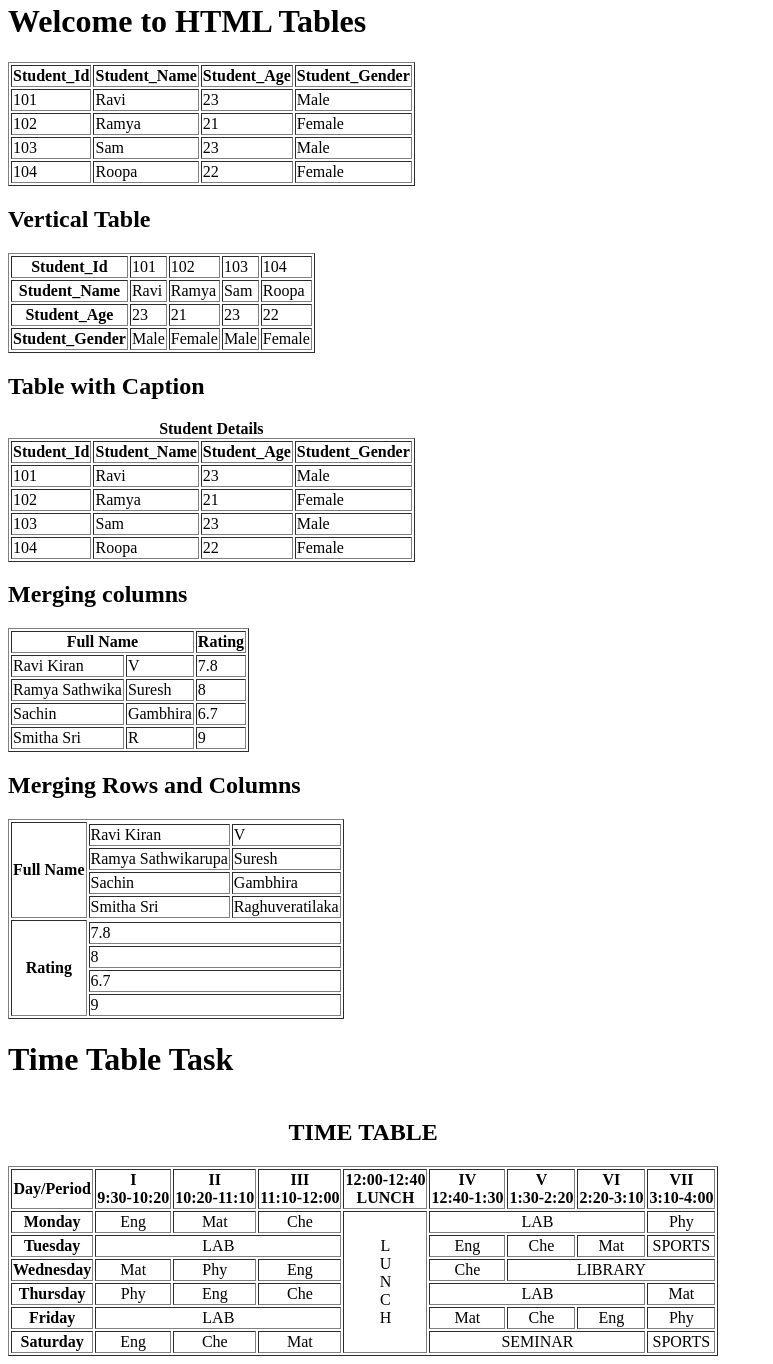
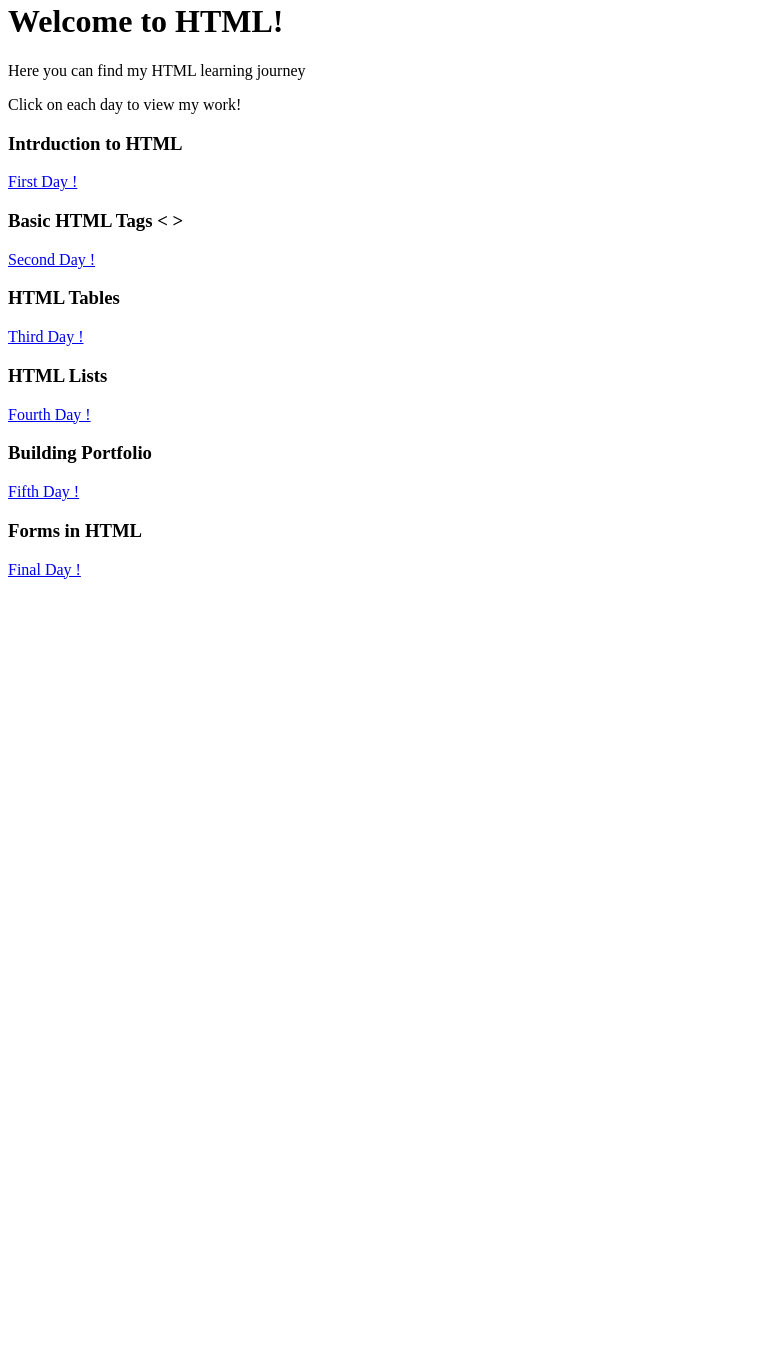
Before and after one commit to Shakthiindra/112_HTML, a plain HTML site: page index.html in a window 1280 px wide. Shown: the part 18-1382 px from the top of the page, without its empty margins (0-773 px from the left). After the commit the page ends 800 px from the top, so only its background shows below. Drawn offline with Linux system fonts and the light colour scheme.

Commit message:
Add files via upload

```diff
--- a/index.html
+++ b/index.html
@@ -1,267 +1,49 @@
-<!DOCTYPE html>
+<!doctype html>
 <html lang="en">
-<head>
-    <meta charset="UTF-8">
-    <meta name="viewport" content="width=device-width, initial-scale=1.0">
-    <title>Boom!</title>
-    <style>
-        .mid{
-            text-align: center;
-        }
-    </style>
-</head>
-<body>
-    <h1>Welcome to HTML Tables</h1>
+  <head>
+    <meta charset="UTF-8" />
+    <meta name="viewport" content="width=device-width, initial-scale=1.0" />
+    <title>HTML !</title>
+  </head>
+  <body>
 
-    <table border>
-        <tr>
-            <th>Student_Id</th>
-            <th>Student_Name</th>
-            <th>Student_Age</th>
-            <th>Student_Gender</th>
-        </tr>
+    <h1>Welcome to HTML!</h1>
+    <p>Here you can find my HTML learning journey</p>
+    <p>Click on each day to view my work!</p>
 
-        <tr>
-            <td>101</td>
-            <td>Ravi</td>
-            <td>23</td>
-            <td>Male</td>
-        </tr>
+    <div>
+      <h3>Intrduction to HTML</h3>
+      <a href="/Day1/index.html">First Day !</a>
+      <br />
+    </div>
 
-        <tr>
-            <td>102</td>
-            <td>Ramya</td>
-            <td>21</td>
-            <td>Female</td>
-        </tr>
+    <div>
+      <h3>Basic HTML Tags < ></h3>
+      <a href="/Day2/index.html">Second Day !</a>
+      <br />
+    </div>
 
-        <tr>
-            <td>103</td>
-            <td>Sam</td>
-            <td>23</td>
-            <td>Male</td>
-        </tr>
+    <div>
+        <h3>HTML Tables</h3>
+    <a href="/Day3/index.html">Third Day !</a>
+    <br />
+    </div>
 
-        <tr>
-            <td>104</td>
-            <td>Roopa</td>
-            <td>22</td>
-            <td>Female</td>
-        </tr>
+    <div>
+        <h3>HTML Lists</h3>
+    <a href="/Day4/index.html">Fourth Day !</a>
+    <br />
+    </div>
 
-    </table>
+    <div>
+        <h3>Building Portfolio</h3>
+    <a href="/Day5/index.html">Fifth Day !</a>
+    <br />
+    </div>
 
-    <h2>Vertical Table</h2>
-
-    <table border>
-        <tr>
-            <th>Student_Id</th>
-            <td>101</td>
-            <td>102</td>
-            <td>103</td>
-            <td>104</td>
-        </tr>
-
-        <tr>
-            <th>Student_Name</th>
-            <td>Ravi</td>
-            <td>Ramya</td>
-            <td>Sam</td>
-            <td>Roopa</td>
-        </tr>
-
-        <tr>
-            <th>Student_Age</th>
-            <td>23</td>
-            <td>21</td>
-            <td>23</td>
-            <td>22</td>
-        </tr>
-
-        <tr>
-            <th>Student_Gender</th>
-            <td>Male</td>
-            <td>Female</td>
-            <td>Male</td>
-            <td>Female</td>
-        </tr>
-
-    </table>
-
-    <h2>Table with Caption</h2>
-
-    <table border>
-        <caption><b>Student Details</b></caption>
-        <tr>
-            <th>Student_Id</th>
-            <th>Student_Name</th>
-            <th>Student_Age</th>
-            <th>Student_Gender</th>
-        </tr>
-
-        <tr>
-            <td>101</td>
-            <td>Ravi</td>
-            <td>23</td>
-            <td>Male</td>
-        </tr>
-
-        <tr>
-            <td>102</td>
-            <td>Ramya</td>
-            <td>21</td>
-            <td>Female</td>
-        </tr>
-
-        <tr>
-            <td>103</td>
-            <td>Sam</td>
-            <td>23</td>
-            <td>Male</td>
-        </tr>
-
-        <tr>
-            <td>104</td>
-            <td>Roopa</td>
-            <td>22</td>
-            <td>Female</td>
-        </tr>
-
-    </table>
-
-    <h2>Merging columns</h2>
-
-    <table border>
-        <tr>
-            <th colspan="2">Full Name</th>
-            <th>Rating</th>
-        </tr>
-        <tr>
-            <td>Ravi Kiran</td>
-            <td>V</td>
-            <td>7.8</td>
-        </tr>
-        <tr>
-            <td>Ramya Sathwika</td>
-            <td>Suresh</td>
-            <td>8</td>
-        </tr>
-        <tr>
-            <td>Sachin</td>
-            <td>Gambhira</td>
-            <td>6.7</td>
-        </tr>
-        <tr>
-            <td>Smitha Sri</td>
-            <td>R</td>
-            <td>9</td>
-        </tr>
-    </table>
-
-    <h2>Merging Rows and Columns</h2>
-
-    <table border>
-        <tr>
-            <th rowspan="5">Full Name</th>
-        </tr>
-        <tr>
-            <td>Ravi Kiran</td>
-            <td>V</td>
-        </tr>
-        <tr>
-            <td>Ramya Sathwikarupa</td>
-            <td>Suresh</td>
-        </tr>
-        <tr>
-            <td>Sachin</td>
-            <td>Gambhira</td>
-        </tr>
-        <tr>
-            <td>Smitha Sri</td>
-            <td>Raghuveratilaka</td>
-        </tr>
-        <tr>
-            <th rowspan="5">Rating</th>
-        </tr>
-        <tr>
-            <td colspan="2">7.8</td>
-        </tr>
-        <tr>
-            <td colspan="2">8</td>
-        </tr>
-        <tr>
-            <td colspan="2">6.7</td>
-        </tr>
-        <tr>
-            <td colspan="2">9</td>
-        </tr>
-    </table>
-
-    <h1>Time Table Task</h1>
-
-    <table border class="mid">
-        <caption><h2><b>TIME TABLE</b></h2</caption>
-        <tr>
-            <th>Day/Period</th>
-            <th>I<br>9:30-10:20</th>
-            <th>II <br>10:20-11:10</th>
-            <th>III <br>11:10-12:00</th>
-            <th>12:00-12:40 <br>LUNCH</th>
-            <th>IV <br>12:40-1:30</th>
-            <th>V <br>1:30-2:20</th>
-            <th>VI <br>2:20-3:10</th>
-            <th>VII <br>3:10-4:00</th>
-        </tr>
-        <tr>
-            <th>Monday</th>
-            <td>Eng</td>
-            <td>Mat</td>
-            <td>Che</td>
-            <td rowspan="6">L<br>U<br>N<br>C<br>H</td>
-            <td colspan="3">LAB</td>
-            <td>Phy</td>
-        </tr>
-        <tr>
-            <th>Tuesday</th>
-            <td colspan="3">LAB</td>
-            <td>Eng</td>
-            <td>Che</td>
-            <td>Mat</td>
-            <td>SPORTS</td>
-        </tr>
-        <tr>
-            <th>Wednesday</th>
-            <td>Mat</td>
-            <td>Phy</td>
-            <td>Eng</td>
-            <td>Che</td>
-            <td colspan="3">LIBRARY</td>
-        </tr>
-        <tr>
-            <th>Thursday</th>
-            <td>Phy</td>
-            <td>Eng</td>
-            <td>Che</td>
-            <td colspan="3">LAB</td>
-            <td>Mat</td>
-        </tr>
-        <tr>
-            <th>Friday</th>
-            <td colspan="3">LAB</td>
-            <td>Mat</td>
-            <td>Che</td>
-            <td>Eng</td>
-            <td>Phy</td>
-        </tr>
-        <tr>
-            <th>Saturday</th>
-            <td>Eng</td>
-            <td>Che</td>
-            <td>Mat</td>
-            <td colspan="3">SEMINAR</td>
-            <td>SPORTS</td>
-        </tr>
-    </table>
-
-</body>
+    <div>
+        <h3>Forms in HTML</h3>
+    <a href="/Day6/index.html">Final Day !</a>
+    </div>
+  </body>
 </html>
```
